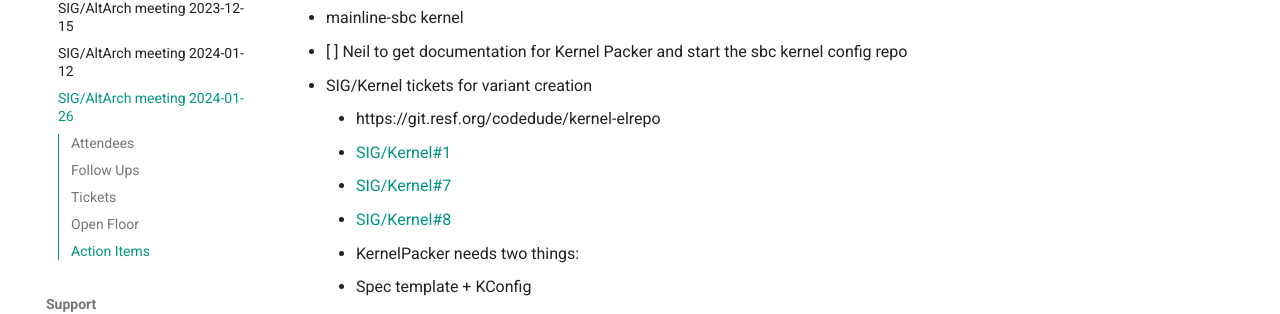
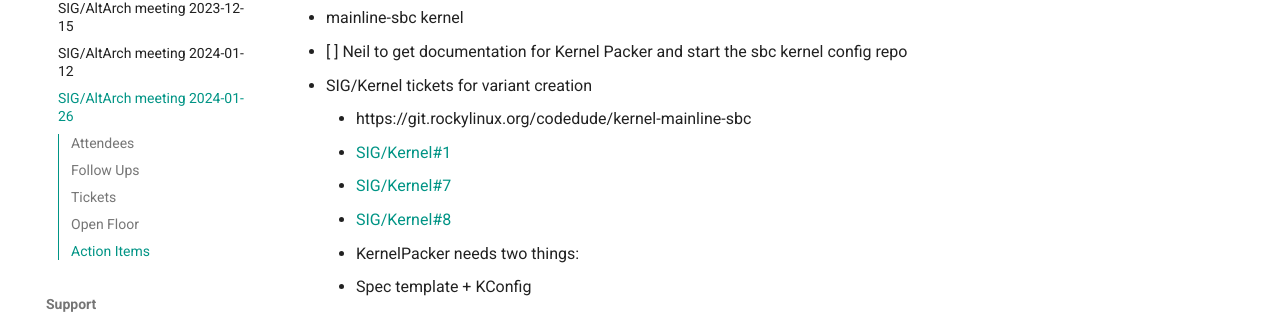
Before and after one commit to rocky-linux/sig-altarch-wiki, an MkDocs documentation site: the page built from docs/events/meeting-notes/2024-01-26.md, in a window 1280 px wide and 900 px high, scrolled down 807 px. Shown: the part 387-701 px from the top of the window. Built offline with MkDocs 1.6.1 and Material for MkDocs 9.7.7, drawn with Linux system fonts in a browser that asks for light colours; some of the changed lines change nothing that is shown.

Commit message:
sbc kernel url correction

```diff
--- a/docs/events/meeting-notes/2024-01-26.md
+++ b/docs/events/meeting-notes/2024-01-26.md
@@ -34,7 +34,7 @@
 * mainline-sbc kernel
   * [ ] Neil to get documentation for Kernel Packer and start the sbc kernel config repo
   * SIG/Kernel tickets for variant creation
-    * https://git.resf.org/codedude/kernel-elrepo
+    * https://git.rockylinux.org/codedude/kernel-mainline-sbc
     * [SIG/Kernel#1](https://git.resf.org/sig_kernel/meta/issues/1)
     * [SIG/Kernel#7](https://git.resf.org/sig_kernel/meta/issues/7)
     * [SIG/Kernel#8](https://git.resf.org/sig_kernel/meta/issues/8)
```
